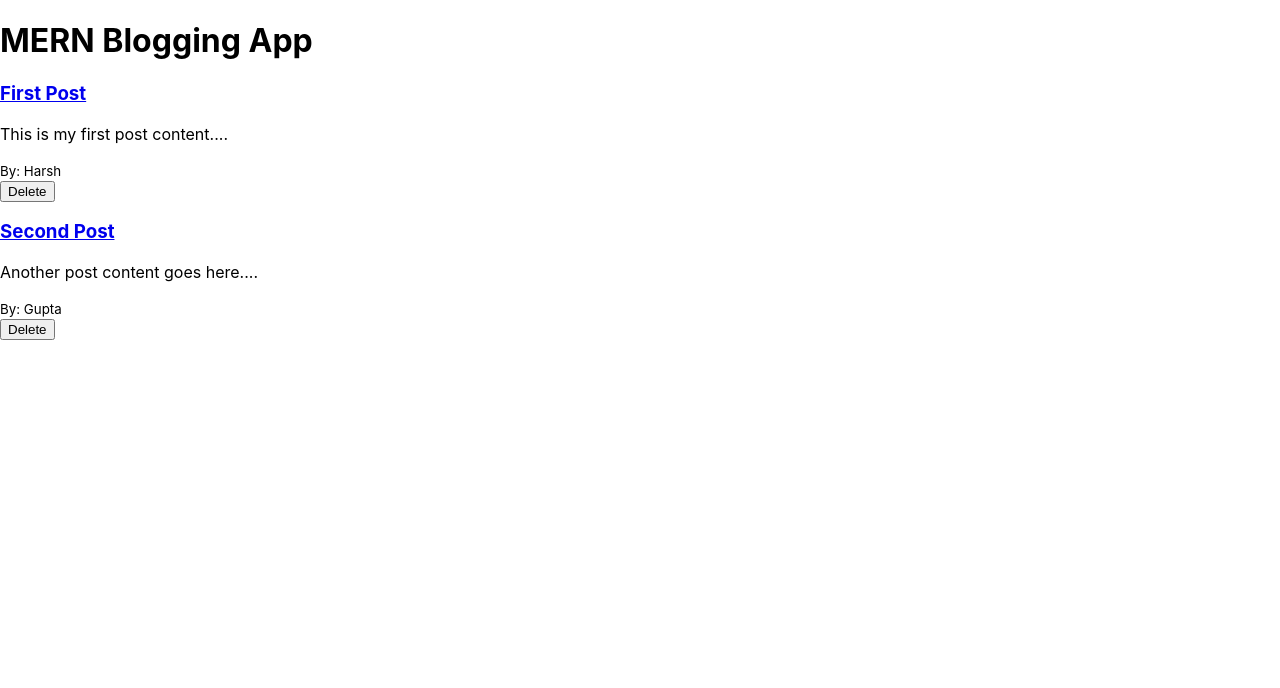
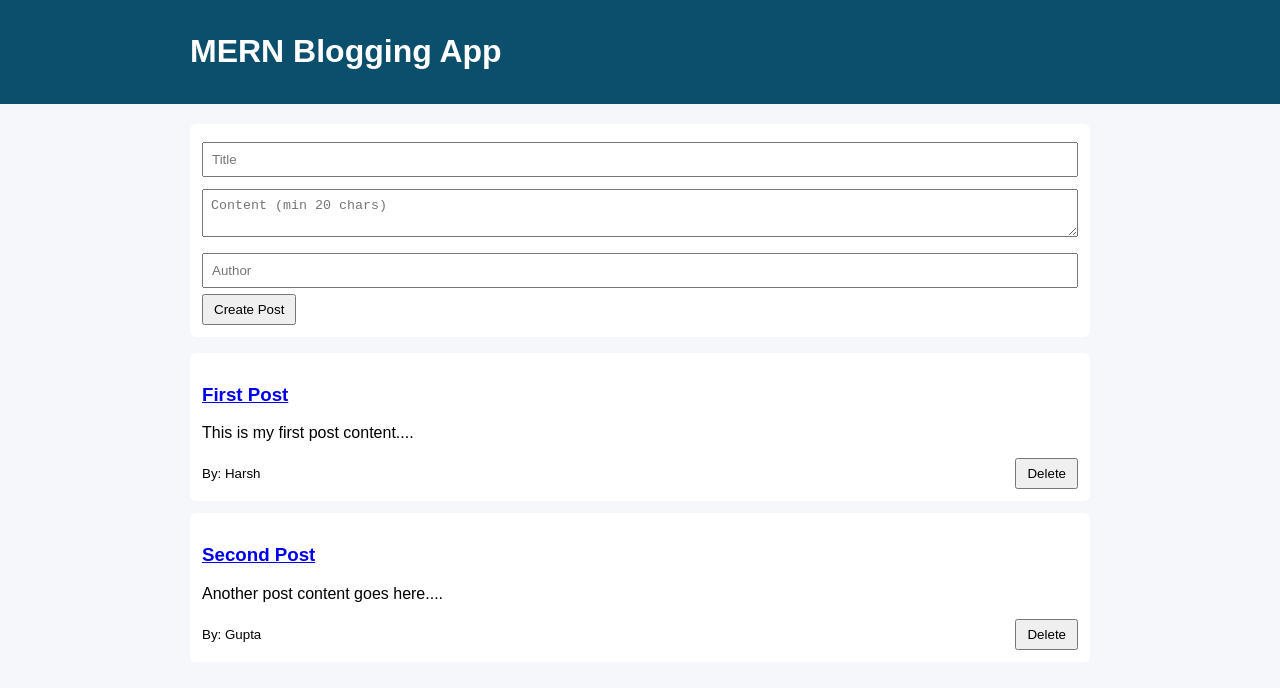
Before and after one commit to gptHarshit/blog_aap, a React (Create React App) app in the folder frontend/: page / in a window 1280 px wide. Shown: the top 688 px of the page. Built offline with nearby package versions, Linux system fonts and the light colour scheme.

Commit message:
added the form component just form testing code

```diff
--- a/frontend/src/App.js
+++ b/frontend/src/App.js
@@ -1,16 +1,24 @@
 import React, { useState } from 'react';
 import { BrowserRouter as Router, Routes, Route } from 'react-router-dom';
 import PostList from './components/PostList';
+import PostForm from './components/PostForm';
 
 function App() {
+  // dummy posts for now
   const [posts, setPosts] = useState([
     { _id: '1', title: 'First Post', content: 'This is my first post content.', author: 'Harsh' },
     { _id: '2', title: 'Second Post', content: 'Another post content goes here.', author: 'Gupta' },
   ]);
 
+  // delete function
   const handleDelete = (id) => {
     if (!window.confirm('Are you sure you want to delete this post?')) return;
     setPosts((prev) => prev.filter((p) => p._id !== id));
+  };
+
+  // add new post function (from PostForm)
+  const handleCreate = (newPost) => {
+    setPosts((prev) => [newPost, ...prev]);
   };
 
   return (
@@ -25,7 +33,15 @@ function App() {
           <Routes>
             <Route
               path="/"
-              element={<PostList posts={posts} onDelete={handleDelete} />}
+              element={
+                <>
+                  {/* Create new post */}
+                  <PostForm onCreate={handleCreate} />
+
+                  {/* Show all posts */}
+                  <PostList posts={posts} onDelete={handleDelete} />
+                </>
+              }
             />
           </Routes>
         </main>
--- /dev/null
+++ b/frontend/src/components/PostForm.js
@@ -0,0 +1,57 @@
+import React, { useState } from 'react';
+
+function PostForm({ onCreate }) {
+  const [title, setTitle] = useState('');
+  const [content, setContent] = useState('');
+  const [author, setAuthor] = useState('');
+
+  const handleSubmit = (e) => {
+    e.preventDefault();
+    if (title.trim() === '' || content.trim().length < 20) {
+      alert('Title is required and content must be at least 20 characters.');
+      return;
+    }
+
+    // Create dummy post object
+    const newPost = {
+      _id: Date.now().toString(), // temporary id
+      title,
+      content,
+      author: author || 'Anonymous',
+    };
+
+    onCreate && onCreate(newPost);
+
+    // Reset form
+    setTitle('');
+    setContent('');
+    setAuthor('');
+  };
+
+  return (
+    <form onSubmit={handleSubmit} className="post-form">
+      <input
+        type="text"
+        placeholder="Title"
+        value={title}
+        onChange={(e) => setTitle(e.target.value)}
+        required
+      />
+      <textarea
+        placeholder="Content (min 20 chars)"
+        value={content}
+        onChange={(e) => setContent(e.target.value)}
+        required
+      />
+      <input
+        type="text"
+        placeholder="Author"
+        value={author}
+        onChange={(e) => setAuthor(e.target.value)}
+      />
+      <button type="submit">Create Post</button>
+    </form>
+  );
+}
+
+export default PostForm;
--- a/frontend/src/index.css
+++ b/frontend/src/index.css
@@ -1,13 +1,59 @@
 body {
+  font-family: Arial, Helvetica, sans-serif;
+  background: #f5f7fb;
   margin: 0;
-  font-family: -apple-system, BlinkMacSystemFont, 'Segoe UI', 'Roboto', 'Oxygen',
-    'Ubuntu', 'Cantarell', 'Fira Sans', 'Droid Sans', 'Helvetica Neue',
-    sans-serif;
-  -webkit-font-smoothing: antialiased;
-  -moz-osx-font-smoothing: grayscale;
 }
 
-code {
-  font-family: source-code-pro, Menlo, Monaco, Consolas, 'Courier New',
-    monospace;
+.container {
+  max-width: 900px;
+  margin: 20px auto;
+  padding: 0 16px;
 }
+
+header {
+  background: #0b4f6c;
+  color: white;
+  padding: 12px 0;
+}
+
+header a {
+  color: white;
+  text-decoration: none;
+}
+
+.post-form {
+  background: white;
+  padding: 12px;
+  border-radius: 6px;
+  margin-bottom: 16px;
+}
+
+.post-form input,
+.post-form textarea {
+  width: 100%;
+  padding: 8px;
+  margin: 6px 0;
+  box-sizing: border-box;
+}
+
+.post-list .post-card {
+  background: white;
+  padding: 12px;
+  margin-bottom: 12px;
+  border-radius: 6px;
+}
+
+.post-card .meta {
+  display: flex;
+  justify-content: space-between;
+  align-items: center;
+}
+
+button {
+  padding: 6px 10px;
+  cursor: pointer;
+}
+
+.error {
+  color: red;
+}
```
Also changed, not shown: frontend/package.json (+4 -5 lines), frontend/src/components/PostDetail.js (added, +9 -0 lines), 2 other files (tests, documents, lock files or other folders).
